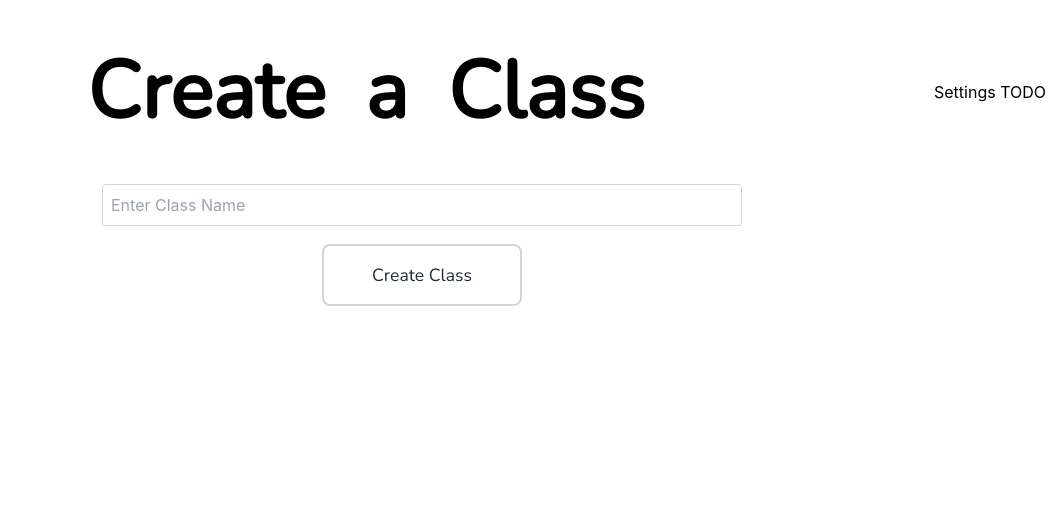
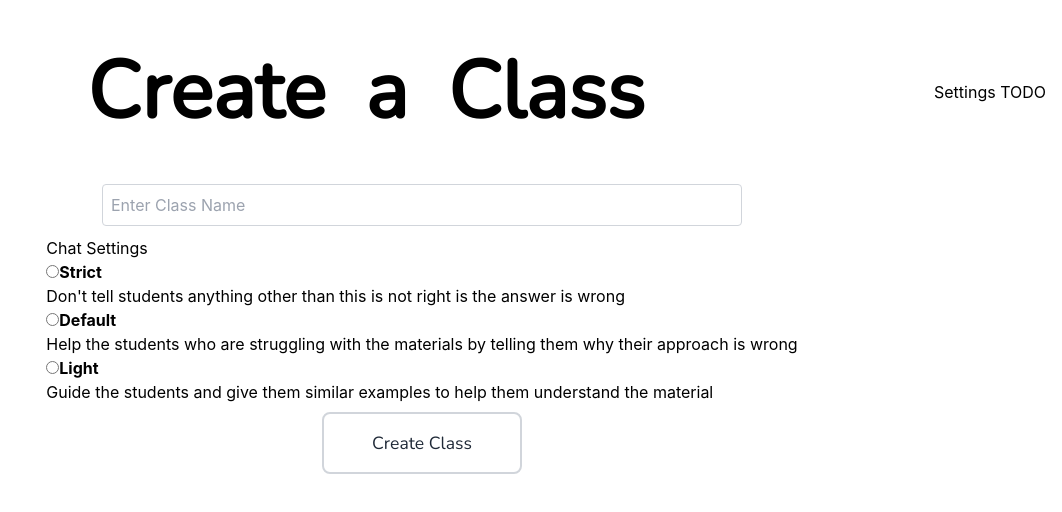
Before and after one commit to SwiftSeizure/tAI, a React (Create React App) app in the folder tai-frontend/: page /createclass in a window 1280 px wide. Shown: the top 512 px of the page, without its empty margins (218-1280 px from the left). Built offline with nearby package versions, Linux system fonts and the light colour scheme.

Commit message:
Updated Chat settings

```diff
--- a/tai-frontend/src/home/pages/CreateClassPage.jsx
+++ b/tai-frontend/src/home/pages/CreateClassPage.jsx
@@ -2,6 +2,7 @@ import React, {useState} from "react";
 import { useLocation, useNavigate } from 'react-router-dom';
 import TitleCard from "../../shared/components/TitleCard";
 import { postCreateClass } from "../services/post-create-class";
+import ChatSettings from "../../shared/components/ChatSettings";
 
 
 /**
@@ -14,7 +15,7 @@ const CreateClassPage = () => {
 
     // TODO: Add the functionality to create a class here
     const [newClassName, setNewClassName] = useState("");
-    const [createdClassName, setCreatedClassName] = useState("");
+    const [selectedChatSetting, setSelectedChatSetting] = useState(null);
 
 
     const location = useLocation();
@@ -29,11 +30,10 @@ const CreateClassPage = () => {
         try {
             const requestBody = {
                 name: newClassName,
-                settings: {
-                    // Create settings here
-                },
+                settings: selectedChatSetting
             };
 
+            console.log(requestBody);
             const response = await postCreateClass(userID, requestBody);
             const classID = response.data.id;
             const classname = response.data.name;
@@ -61,6 +61,10 @@ const CreateClassPage = () => {
                 onChange={(e) => setNewClassName(e.target.value)}
             />
 
+            <ChatSettings
+                onSettingsChange={(selectedSetting) => setSelectedChatSetting(selectedSetting)}
+            />
+
             <button
                 type="submit"
                 className="inline-block w-[200px] cursor-pointer border-2 border-gray-300 rounded-lg p-4 m-2 bg-transparent
--- a/tai-frontend/src/module/pages/TeacherStudentModulePage.jsx
+++ b/tai-frontend/src/module/pages/TeacherStudentModulePage.jsx
@@ -2,7 +2,6 @@ import React, { useEffect, useState } from "react";
 import { useLocation } from "react-router-dom";
 import TitleCard from "../../shared/components/TitleCard";
 import { useModules } from "../hooks/useModules";
-import axios from "axios";
 import ChatFeature from "../components/ChatFeature";
 import ModuleComponent from "../components/ModuleComponent";
 import 'react-pdf/dist/esm/Page/AnnotationLayer.css';
@@ -43,8 +42,6 @@ const TeacherStudentModulePage = () => {
     const [, setSelectedAssignmentID] = useState(null); // Tracks the selected assignment ID
     const [selectedAssignmentName, setSelectedAssignmentName] = useState(null); // Tracks the selected assignment name
 
-    const [, setNumPages] = useState(null); // Tracks the number of pages in a PDF
-    const [pageNumber, setPageNumber] = useState(1); // Tracks the current page number in a PDF
 
     const [materialContent, setMaterialContent] = useState(null); // Stores the content of a selected material
     const [assignmentContent, setAssignmentContent] = useState(null); // Stores the content of a selected assignment
--- /dev/null
+++ b/tai-frontend/src/shared/components/ChatSettings.jsx
@@ -0,0 +1,44 @@
+import React, { useState } from "react";
+import { presetChatSettings } from "../constants/preset-chat-settings"
+
+const ChatSettings = ({ className, onSettingsChange }) => {
+    const [selectedSetting, setSelectedSetting] = useState(null);
+
+    const handleSettingChange = (e) => {
+        const selectedValue = e.target.value;
+        setSelectedSetting(selectedValue);
+
+        const selectedSettingObj = presetChatSettings.find(setting => setting.name === selectedValue);
+
+        if (onSettingsChange) {
+            onSettingsChange(selectedSettingObj);
+        }
+    };
+
+    return (
+        <div>
+            <h1>Chat Settings {className && `for "${className}"`}</h1>
+            <ul>
+                {presetChatSettings.map((setting) => (
+                    <li key={setting.name}>
+                        <input
+                            type="radio"
+                            id={setting.name}
+                            name="chat-setting"
+                            value={setting.name}
+                            checked={selectedSetting === setting.name}
+                            onChange={handleSettingChange}
+                        />
+                        <label htmlFor={setting.name}>
+                            <strong>{setting.name}</strong>
+                            <br />
+                            {setting.description}
+                        </label>
+                    </li>
+                  ))}
+            </ul>
+        </div>
+    );
+}
+
+export default ChatSettings;
--- /dev/null
+++ b/tai-frontend/src/shared/constants/preset-chat-settings.js
@@ -0,0 +1,16 @@
+//TODO Fill in the settings more
+
+export const presetChatSettings = [
+  {
+    name: "Strict",
+    description: "Don't tell students anything other than this is not right is the answer is wrong "
+  },
+  {
+    name: "Default",
+    description: "Help the students who are struggling with the materials by telling them why their approach is wrong"
+  },
+  {
+    name: "Light",
+    description: "Guide the students and give them similar examples to help them understand the material"
+  }
+];
```
